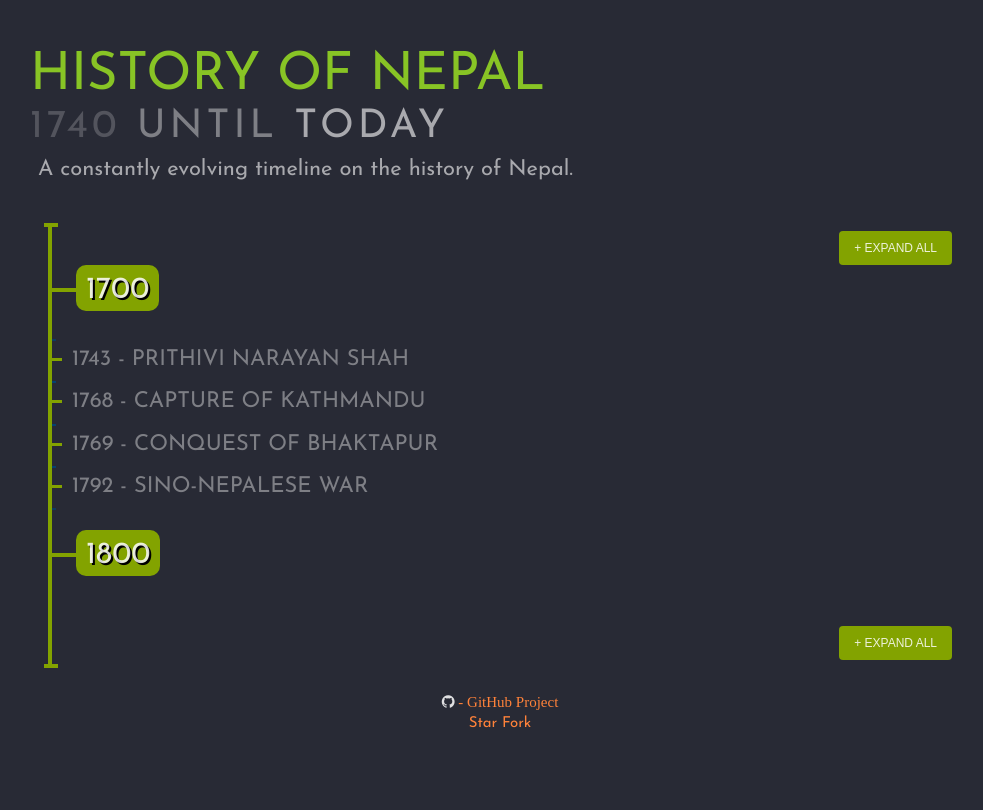
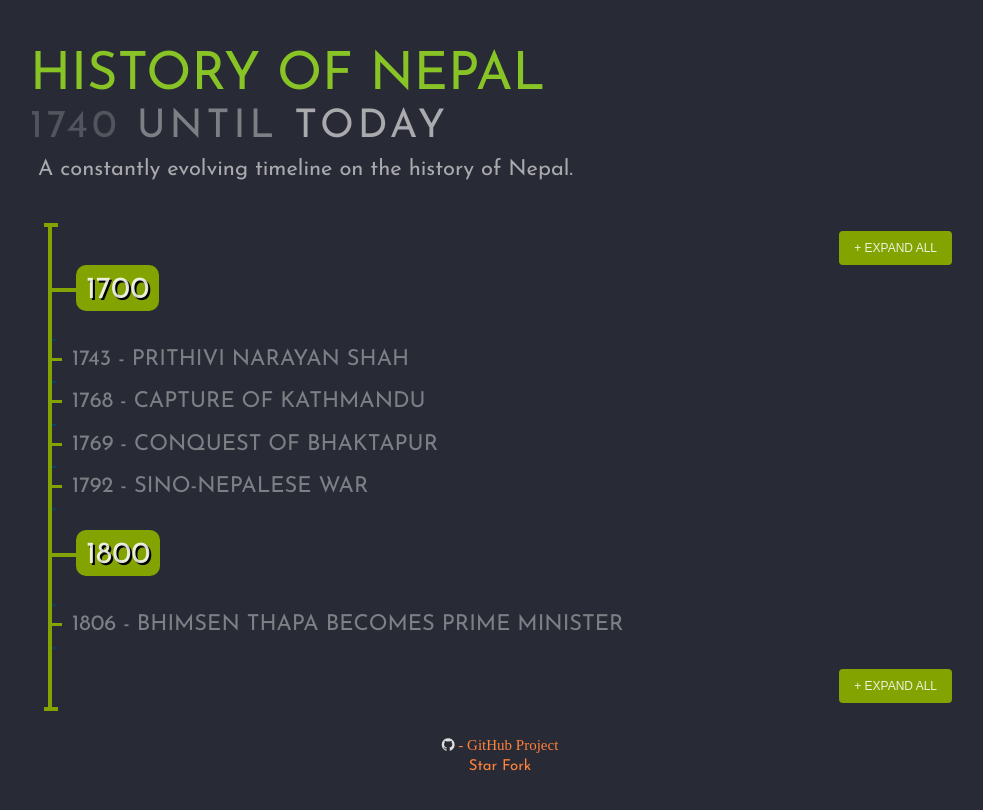
Before and after one commit to najus/NepalHistoryTimeline, a plain HTML site: page index.html in a window 1280 px wide. Shown: the whole page, without its empty margins (140-1123 px from the left). Drawn offline with Linux system fonts and the light colour scheme.

Commit message:
Adds year 1800

```diff
--- a/content/nepal_1740.js
+++ b/content/nepal_1700.js
@@ -2,7 +2,7 @@
 
 (function(){
 
-	var content_key = 'nepal_1740';
+	var content_key = 'nepal_1700';
 	var content = {};
 
 	content = {
--- /dev/null
+++ b/content/nepal_1800.js
@@ -0,0 +1,47 @@
+
+
+(function(){
+
+	var content_key = 'nepal_1800';
+	var content = {};
+
+	content = {
+
+		'decade': '1800',
+		'games': [
+			{
+		        'type': 'game',
+		        'name': 'Bhimsen Thapa becomes prime minister',
+				'year': '1806',
+				'image_dir': 'bhimsen',
+		        'date': '01-01-1806', // Day, Month, Year
+		        'headline': 'Bhimsen Thapa becomes prime minister',
+		        'resume': [
+					'Bhimsen Thapa (भीमसेन थापा; August 1775 – 28 July 1839) was the Prime Minister of Nepal from 1806 to 1837. After his initial rise to power during the reign of Rana Bahadur, the immature age of Girvan Yuddha Shah and Rajendra Bikram Shah, coupled with the support from Rani Tripurasundari (the junior queen), who was also his niece, allowed him to continue to stay in power. During his prime ministership, the Gurkha empire had already reached its greatest expanse from Sutlej river in the west to the Teesta river in the east. Nepal entered into a disastrous Anglo-Nepalese War with the East India Company lasting from 1814–16, which was concluded with the Treaty of Sugauli, by which Nepal lost almost one-third of its land. The death of Queen Tripurasundari in 1832, his strongest supporter, and the adulthood of king Rajendra, weakened his hold on power. The conspiracies and infighting with rival courtiers (especially the Pandes, who held Bhimsen Thapa responsible for the death of Damodar Pande in 1805) finally led to his imprisonment and death by suicide.'
+		        ].join(''),
+		 		'full_text': [
+		        ].join(''),
+		        'thumbnail': 'BhimsenThapa.jpg',
+		        'main_img': {'name': 'BhimsenThapa.jpg', 'caption': "Bhimsen Thapa"},
+		        'images': [
+		            {'name': 'BhimsenThapa.jpg', 'caption': "Bhimsen Thapa"}
+		        ],
+		        'video_play': [
+		        ],
+		        'demos': [
+		        ],
+		        'references': [
+		            {'url': 'https://military.wikia.org/wiki/Bhimsen_Thapa', 'caption': "Military Wikia"}
+		        ]
+			}
+		]
+	}
+
+	if (!window._content) {
+		_content = {};
+	}
+
+	window._content[content_key] = content;
+
+
+})()
--- a/content/nepal_1770.js
+++ b/content/nepal_1900.js
@@ -2,12 +2,12 @@
 
 (function(){
 
-	var content_key = 'nepal_1770';
+	var content_key = 'nepal_1900';
 	var content = {};
 
 	content = {
 
-		'decade': '1800',
+		'decade': '1900',
 		'games': [
 		]
 	}
--- a/index.html
+++ b/index.html
@@ -12,8 +12,9 @@
 		<link rel="stylesheet" href="//maxcdn.bootstrapcdn.com/font-awesome/4.3.0/css/font-awesome.min.css">
 
 		<!-- Content Load -->
-		<script type="text/javascript" src="content/nepal_1740.js"></script>
-		<script type="text/javascript" src="content/nepal_1770.js"></script>
+		<script type="text/javascript" src="content/nepal_1700.js"></script>
+		<script type="text/javascript" src="content/nepal_1800.js"></script>
+		<script type="text/javascript" src="content/nepal_1900.js"></script>
 		<!-- Global site tag (gtag.js) - Google Analytics -->
 		<script async src="https://www.googletagmanager.com/gtag/js?id=UA-133285509-1"></script>
 		<script>
--- a/js/main.js
+++ b/js/main.js
@@ -7,7 +7,7 @@ $(document).ready(function(){
 	$.timeliner({timelineContainer:'#timeline'});
 
 	// array of content
-	var content = [_content['nepal_1740'], _content['nepal_1770']];
+	var content = [_content['nepal_1700'], _content['nepal_1800']];
 
 	var timeline = new TimeLine('timeline', content);
 
```
Also changed, not shown: images/game/1806/bhimsen/BhimsenThapa.jpg (added).
